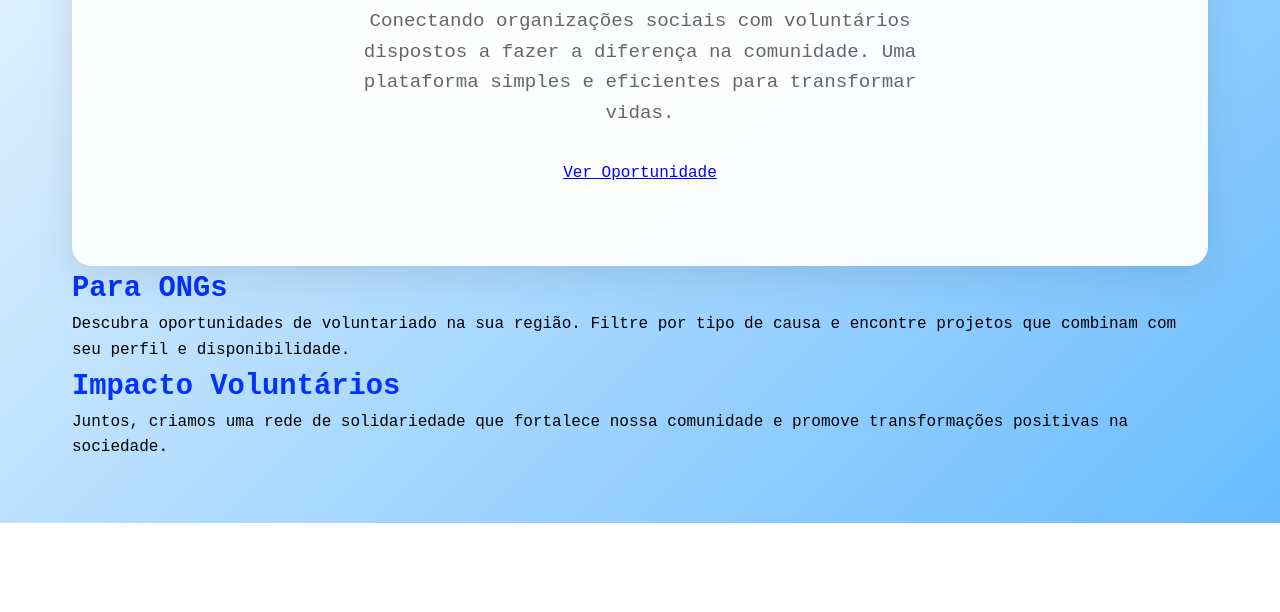
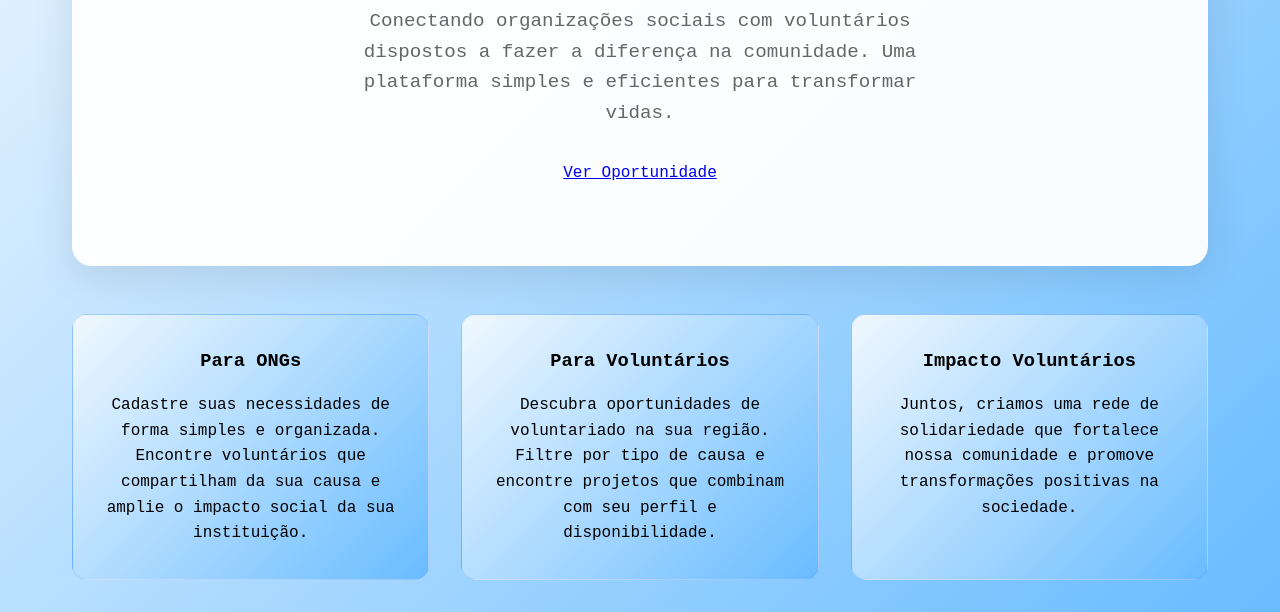
Before and after one commit to natieledpaula/projeto-voluntario, a plain HTML site: page index.html in a window 1280 px wide. Shown: the part 277-889 px from the top of the page. Before the commit the page ends 800 px from the top, so only its background shows below. Drawn offline with Linux system fonts and the light colour scheme.

Commit message:
Parcerias e estilização

```diff
--- a/index.html
+++ b/index.html
@@ -15,7 +15,7 @@
     <!-- Cabeçalho -->
      <header class="cabecalho">
         <nav class="navbar">
-            <h1 class="titulo">Ações Voluntarias</h1>
+            <h1 class="logo">Ações Voluntarias</h1>
             <a href="#home">Início</a>
             <a href="cadastro.html">Cadastro</a>
             <a href="visualizar.html">Ver necessidades</a>
@@ -36,6 +36,10 @@
          <div class="parcerias">
             <div class="parcerias-card">
                 <h3 class="titulo">Para ONGs</h3>
+                <p class="subtitulo">Cadastre suas necessidades de forma simples e organizada. Encontre voluntários que compartilham da sua causa e amplie o impacto social da sua instituição.</p>
+            </div>
+            <div class="parcerias-card">
+                <h3 class="titulo">Para Voluntários</h3>
                 <p class="subtitulo">Descubra oportunidades de voluntariado na sua região. Filtre por tipo de causa e encontre projetos que combinam com seu perfil e disponibilidade.</p>
             </div>
             <div class="parcerias-card">
--- a/src/css/home.css
+++ b/src/css/home.css
@@ -31,7 +31,7 @@ body {
     padding: 0 2rem;
 }
 
-.titulo {
+.logo {
     font-size: 1.8rem;
     font-weight: bold;
     color: #0432fd;
@@ -83,7 +83,7 @@ body {
     padding: 3rem 0;
 }
 
-.hero .titulo {
+.hero h1 {
     font-size: 3rem;
     color: #333;
     margin-bottom: 1rem;
@@ -93,10 +93,29 @@ body {
     background-clip: text;
 }
 
-.hero .subtitulo {
+.hero p {
     font-size: 1.2rem;
     color: #666;
     margin-bottom: 2rem;
     max-width: 600px;
     margin: 0 auto 2rem;
 }
+
+.parcerias {
+    display: grid;
+    grid-template-columns: repeat(auto-fit, minmax(300px, 1fr));
+    gap: 2rem;
+    margin-top: 3rem;
+}
+
+.parcerias-card {
+    background: linear-gradient(135deg, aliceblue, #69bcff);
+    padding: 2rem;
+    border-radius: 15px;
+    text-align: center;
+    border: 1px solid rgba(102, 126, 234, .2);
+}
+
+.parcerias-card h3 {
+    margin-bottom: 1rem;
+}
```
